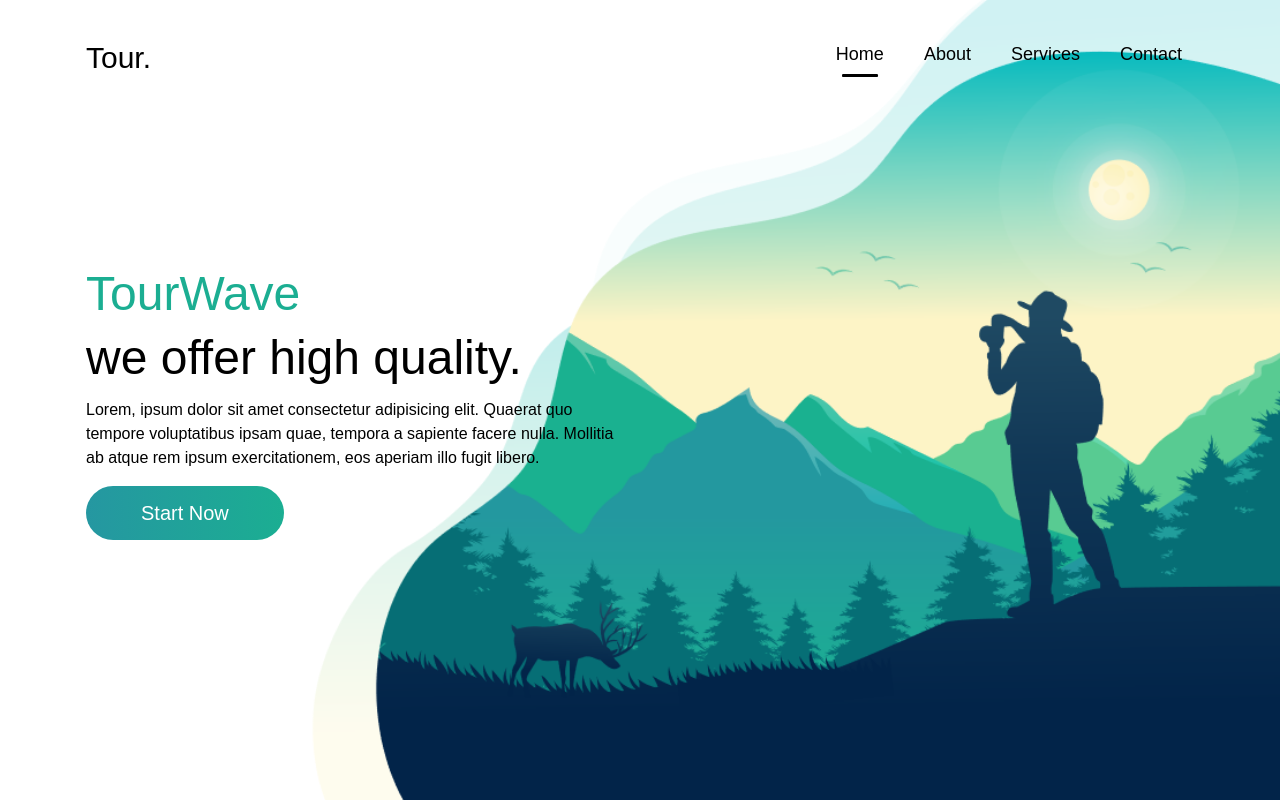
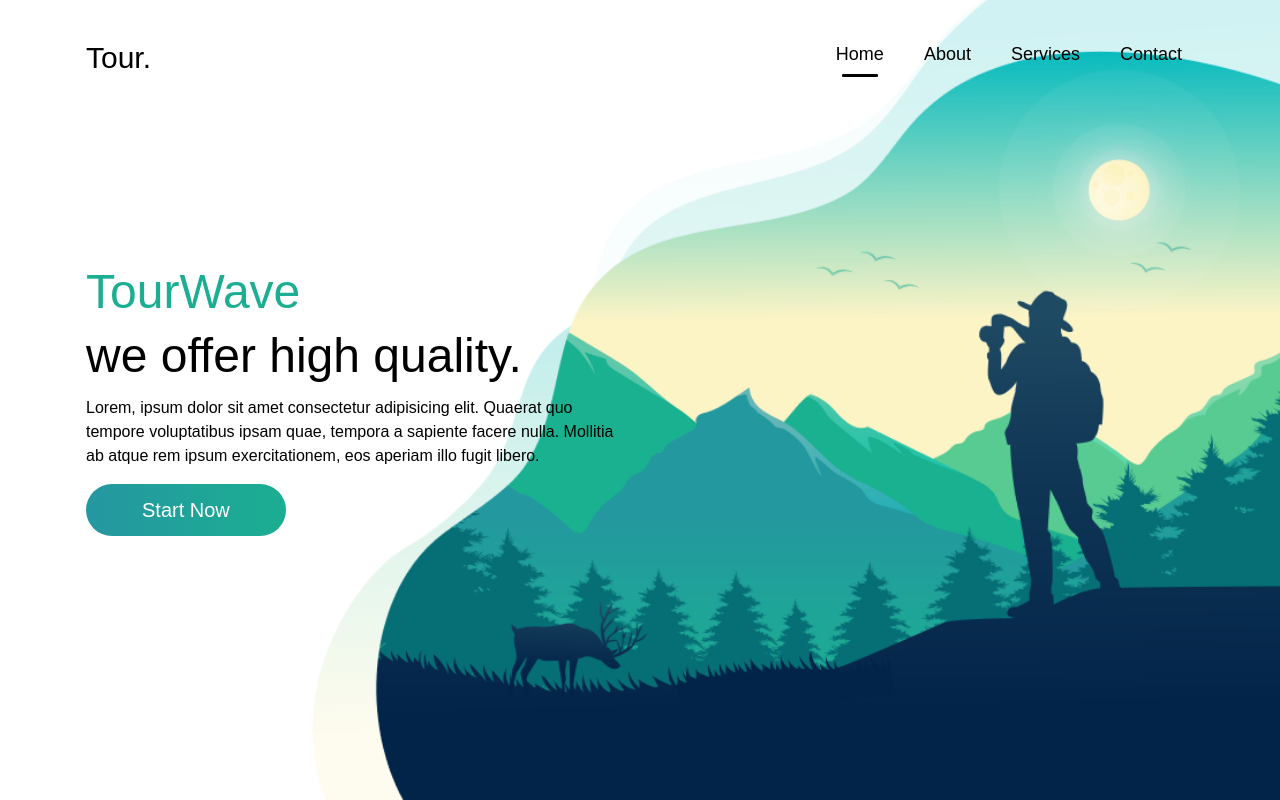
Before and after one commit to shamim888/Tour, a website: page public/index.html in a window 1280 px wide. Drawn offline with Linux system fonts and the light colour scheme.

Commit message:
btn customize

```diff
--- a/public/index.html
+++ b/public/index.html
@@ -36,7 +36,7 @@
                         <h1 class="text-5xl text-[#1bae92]">TourWave</h1>
                         <h1 class="text-5xl">we offer high quality.</h1>
                         <p>Lorem, ipsum dolor sit amet consectetur adipisicing elit. Quaerat quo tempore voluptatibus ipsam quae, tempora a sapiente facere nulla. Mollitia ab atque rem ipsum exercitationem, eos aperiam illo fugit libero.</p>
-                        <button type="button" class="btn">Start Now</button>
+                        <button type="button" class="px-14 py-3 text-xl text-white bg-gradient-to-r from-tour-blue to-tour-green hover:shadow-xl shadow-tour-blue transition duration-200 ease-in-out rounded-full">Start Now</button>
                     </div>
                 </div>
                 <div class="w-full md:w-1/2 px-4"></div>
--- a/tailwind.config.js
+++ b/tailwind.config.js
@@ -2,7 +2,14 @@
 module.exports = {
   content: ["./public/*.{html,js}"],
   theme: {
-    extend: {},
+    extend: {
+      colors: {
+        tour: {
+          blue: '#2597a1',
+          green: '#1bae92'
+        }
+      }
+    },
   },
   plugins: [],
 }
```
Also changed, not shown: src/tailwind.css.
